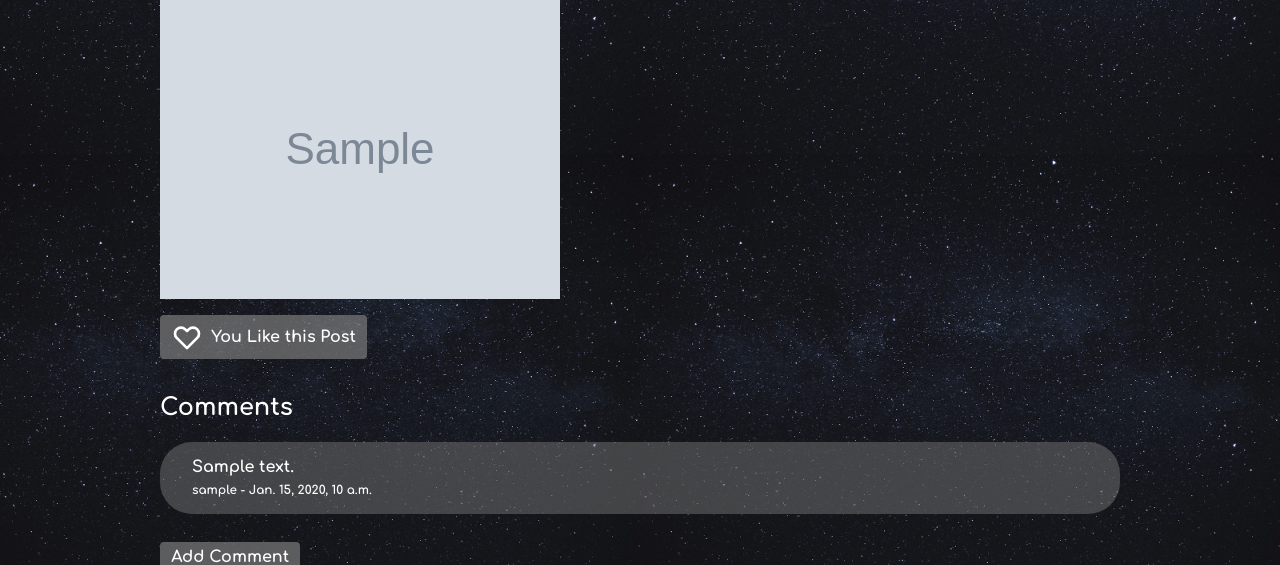
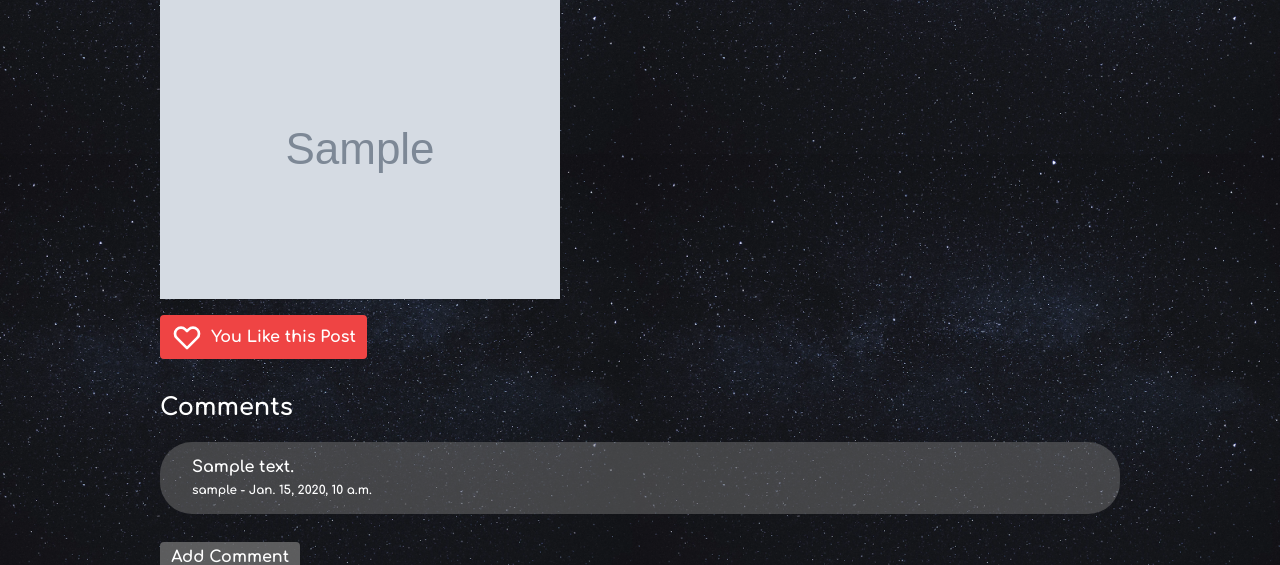
Before and after one commit to brownben/SkyView, a Django app: a page that uses templates/SkyView/post.html in a window 1280 px wide. Shown: the part 273-838 px from the top of the page. Run offline with Django 3.2, Linux system fonts and the light colour scheme; a user stored in the database is signed in; tables that the repository leaves empty hold one stand-in row (values such as "Sample post"); grey boxes marked "Sample" are stand-in pictures; some libraries are stand-ins or nearby versions.

Commit message:
fix: like button colour on load

```diff
--- a/templates/SkyView/post.html
+++ b/templates/SkyView/post.html
@@ -26,7 +26,7 @@
         csrfToken: '{{ csrf_token }}'
     })"
   id="like-button"
-  class="button"
+  class="button {% if userLikedPost %}like{% endif %}"
 >
   <svg
     xmlns="http://www.w3.org/2000/svg"
```
